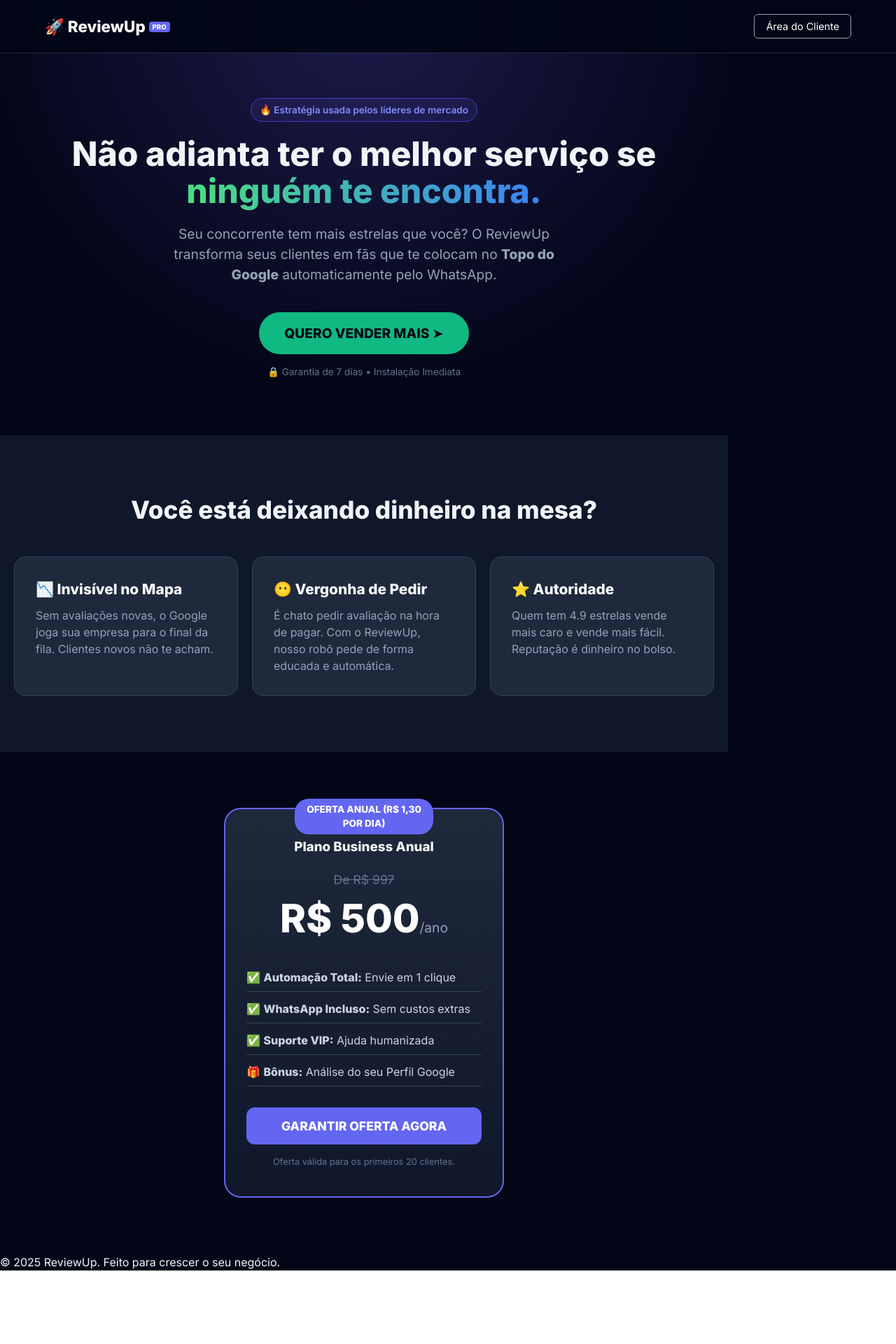
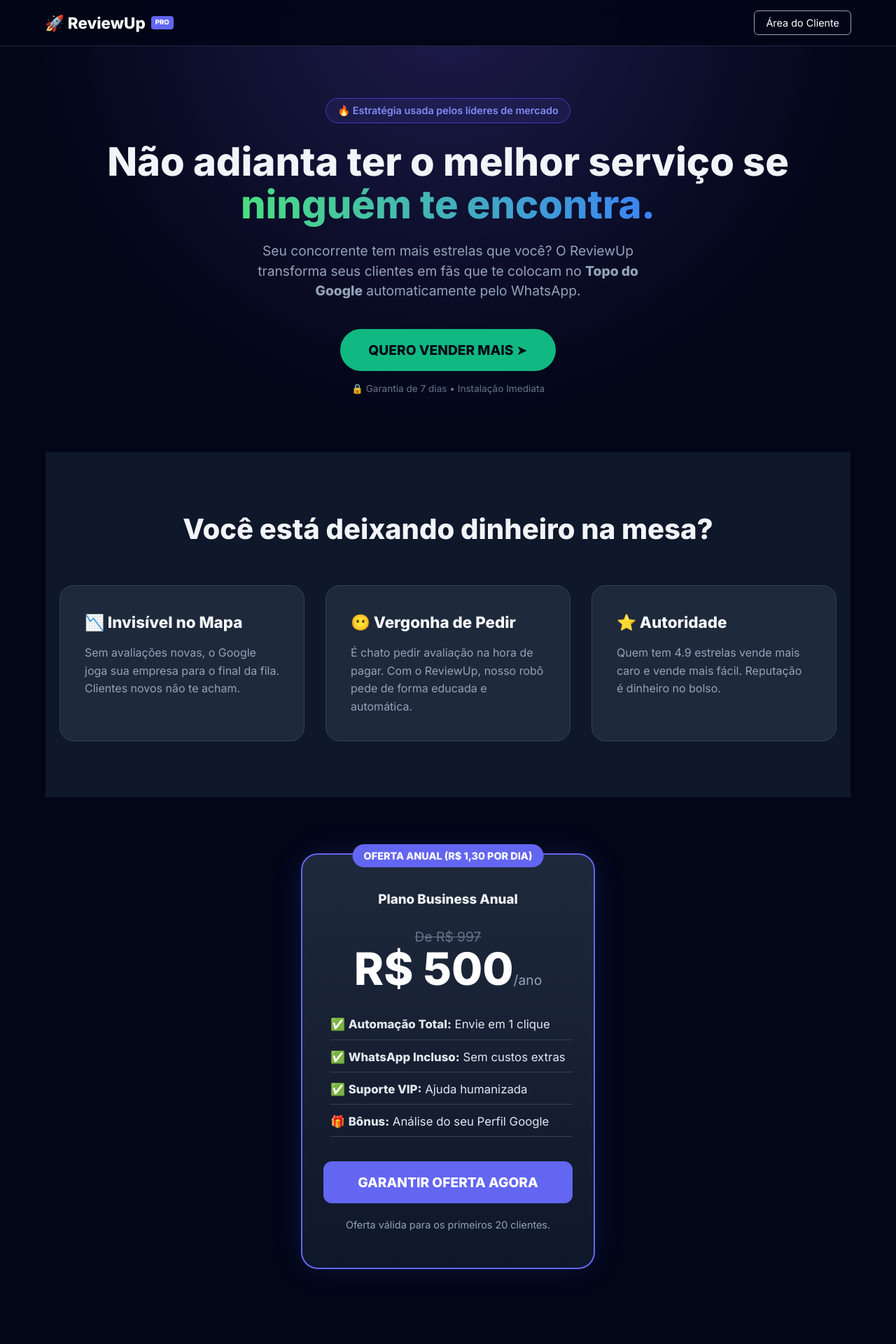
Before and after one commit to digitalburn/reviewup-sistema, a React (Vite) app in the folder web/: page / in a window 1280 px wide. Shown: the top 1920 px of the page at 70% size. Before the commit the page ends 1815 px from the top, so only its background shows below. Built offline with nearby package versions, Linux system fonts and the light colour scheme.

Commit message:
Ajuste de centralizacao Desktop e Mobile

```diff
--- a/web/src/App.css
+++ b/web/src/App.css
@@ -2,45 +2,57 @@
 @import url('https://fonts.googleapis.com/css2?family=Inter:wght@400;600;800&display=swap');
 
 * { box-sizing: border-box; margin: 0; padding: 0; }
+
 body {
   font-family: 'Inter', sans-serif;
-  background-color: #020617; /* Preto azulado chique */
+  background-color: #020617; /* Preto azulado */
   color: #f1f5f9;
   overflow-x: hidden;
+  /* Removi o display flex do body para evitar que o site fique 'de lado' no PC */
+  display: block;
 }
 
 /* --- NAVBAR --- */
 .navbar {
   display: flex; justify-content: space-between; align-items: center;
-  padding: 20px 5%; background: rgba(2, 6, 23, 0.9);
-  position: fixed; width: 100%; top: 0; z-index: 999; border-bottom: 1px solid #1e293b;
+  padding: 15px 5%;
+  background: rgba(2, 6, 23, 0.95);
+  position: fixed; width: 100%; top: 0; left: 0; z-index: 999;
+  border-bottom: 1px solid #1e293b;
+  backdrop-filter: blur(10px); /* Efeito de vidro chique */
 }
-.logo { font-size: 1.4rem; font-weight: 800; color: white; }
-.beta { background: #6366f1; font-size: 0.6rem; padding: 2px 5px; border-radius: 4px; vertical-align: middle; }
+.logo { font-size: 1.4rem; font-weight: 800; color: white; display: flex; align-items: center; gap: 8px; }
+.beta { background: #6366f1; font-size: 0.6rem; padding: 2px 6px; border-radius: 4px; text-transform: uppercase; }
 .btn-outline {
   background: transparent; border: 1px solid #94a3b8; color: #fff;
-  padding: 8px 16px; border-radius: 6px; cursor: pointer; font-size: 0.9rem;
+  padding: 8px 16px; border-radius: 6px; cursor: pointer; font-size: 0.9rem; transition: 0.3s;
 }
+.btn-outline:hover { border-color: #fff; background: rgba(255,255,255,0.1); }
 
-/* --- HERO --- */
+/* --- HERO SECTION --- */
 .hero-section {
-  padding: 140px 20px 80px; text-align: center;
+  padding: 140px 20px 80px;
+  text-align: center;
   background: radial-gradient(circle at 50% 0%, #1e1b4b 0%, #020617 70%);
+  width: 100%; /* Garante largura total */
+  display: flex; flex-direction: column; align-items: center; /* Centraliza tudo */
 }
+.hero-content { max-width: 800px; width: 100%; }
+
 .tag-destaque {
   background: rgba(99, 102, 241, 0.1); color: #818cf8; border: 1px solid #4338ca;
-  padding: 6px 12px; border-radius: 20px; font-size: 0.85rem; font-weight: 600;
-  display: inline-block; margin-bottom: 20px;
+  padding: 6px 16px; border-radius: 20px; font-size: 0.9rem; font-weight: 600;
+  display: inline-block; margin-bottom: 25px;
 }
-h1 { font-size: 3rem; line-height: 1.1; font-weight: 800; margin-bottom: 20px; }
+h1 { font-size: 3.5rem; line-height: 1.1; font-weight: 800; margin-bottom: 20px; }
 .destaque-texto {
   background: linear-gradient(to right, #4ade80, #3b82f6);
   -webkit-background-clip: text; color: transparent;
 }
-.subtitle { font-size: 1.2rem; color: #94a3b8; max-width: 600px; margin: 0 auto 40px; }
+.subtitle { font-size: 1.2rem; color: #94a3b8; max-width: 600px; margin: 0 auto 40px; padding: 0 10px; line-height: 1.5; }
 
 .btn-cta {
-  background: #10b981; color: #020617; border: none; padding: 18px 36px;
+  background: #10b981; color: #020617; border: none; padding: 18px 40px;
   font-size: 1.2rem; font-weight: 800; border-radius: 50px; cursor: pointer;
   box-shadow: 0 0 25px rgba(16, 185, 129, 0.3); transition: transform 0.2s;
 }
@@ -48,71 +60,119 @@
 .pulse { animation: pulse 2s infinite; }
 .small-text { margin-top: 15px; font-size: 0.85rem; color: #64748b; }
 
+/* --- NOVA SEÇÃO VISUAL (O Celular Fake) --- */
+.section-visual {
+  padding: 80px 20px; text-align: center; background: #0b1120;
+  width: 100%;
+  display: flex; flex-direction: column; align-items: center;
+}
+.section-visual h2 { font-size: 2rem; margin-bottom: 15px; max-width: 800px; }
+.visual-subtitle { color: #94a3b8; margin-bottom: 50px; font-size: 1.1rem; }
+
+.phone-mockup {
+  width: 320px; height: 600px; background: #000; border-radius: 45px;
+  border: 10px solid #334155; margin: 0 auto; position: relative; overflow: hidden;
+  box-shadow: 0 25px 60px rgba(0,0,0,0.6);
+}
+.phone-screen { height: 100%; background: #e5ddd5; /* Cor Zap Padrão */ }
+.whatsapp-header {
+  background: #008069; color: white; padding: 15px 20px; text-align: left; display: flex; align-items: center;
+  padding-top: 30px; /* Espaço para a "câmera" do celular */
+}
+.wa-avatar { background: #fff; width: 40px; height: 40px; border-radius: 50%; text-align: center; line-height: 40px; margin-right: 12px; font-size: 22px;}
+.wa-name { font-weight: bold; font-size: 1rem; }
+.wa-name span { font-weight: normal; font-size: 0.75rem; display: block; opacity: 0.8; }
+
+.chat-container { padding: 20px; display: flex; flex-direction: column; gap: 15px; }
+.message-bubble {
+  max-width: 85%; padding: 12px 15px; border-radius: 12px; position: relative; font-size: 0.95rem; text-align: left; color: #111827;
+  box-shadow: 0 1px 2px rgba(0,0,0,0.1); line-height: 1.4;
+}
+.received { background: #fff; align-self: flex-start; border-top-left-radius: 0; }
+.sent { background: #dcf8c6; align-self: flex-end; border-top-right-radius: 0; }
+.time { display: block; text-align: right; font-size: 0.7rem; color: #9ca3af; margin-top: 5px; }
+
 /* --- BENEFITS --- */
-.section-dark { padding: 80px 20px; text-align: center; background: #0f172a; }
-.section-dark h2 { font-size: 2.2rem; margin-bottom: 40px; }
-.grid-benefits { display: flex; flex-wrap: wrap; justify-content: center; gap: 20px; }
+.section-dark {
+  padding: 80px 20px; text-align: center; background: #0f172a; width: 100%;
+  display: flex; flex-direction: column; align-items: center;
+}
+.section-dark h2 { font-size: 2.5rem; margin-bottom: 50px; }
+.grid-benefits { display: flex; flex-wrap: wrap; justify-content: center; gap: 30px; max-width: 1200px; width: 100%; }
 .benefit-card {
-  background: #1e293b; padding: 30px; border-radius: 16px; width: 100%; max-width: 320px;
-  border: 1px solid #334155; text-align: left;
+  background: #1e293b; padding: 35px; border-radius: 20px; width: 100%; max-width: 350px;
+  border: 1px solid #334155; text-align: left; transition: transform 0.2s;
 }
-.benefit-card h3 { color: #f8fafc; margin-bottom: 10px; font-size: 1.3rem; }
-.benefit-card p { color: #94a3b8; font-size: 1rem; }
+.benefit-card:hover { transform: translateY(-5px); border-color: #6366f1; }
+.benefit-card h3 { color: #f8fafc; margin-bottom: 15px; font-size: 1.4rem; }
+.benefit-card p { color: #94a3b8; font-size: 1rem; line-height: 1.6; }
 
 /* --- PRICING --- */
-.section-pricing { padding: 80px 20px; background: #020617; display: flex; justify-content: center; }
+.section-pricing {
+  padding: 80px 20px 120px; background: #020617; width: 100%;
+  display: flex; justify-content: center;
+}
 .pricing-box {
   background: linear-gradient(180deg, #1e293b 0%, #0f172a 100%);
-  border: 2px solid #6366f1; border-radius: 24px; padding: 40px 30px;
-  width: 100%; max-width: 400px; text-align: center; position: relative;
+  border: 2px solid #6366f1; border-radius: 24px; padding: 50px 30px;
+  width: 100%; max-width: 420px; text-align: center; position: relative;
+  box-shadow: 0 0 40px rgba(99, 102, 241, 0.15);
 }
 .desconto-tag {
   position: absolute; top: -15px; left: 50%; transform: translateX(-50%);
-  background: #6366f1; color: white; padding: 5px 15px; border-radius: 20px;
-  font-weight: bold; font-size: 0.85rem; text-transform: uppercase;
+  background: #6366f1; color: white; padding: 6px 16px; border-radius: 20px;
+  font-weight: bold; font-size: 0.9rem; text-transform: uppercase; white-space: nowrap;
 }
-.price-container { margin: 20px 0; }
-.riscado { text-decoration: line-through; color: #64748b; display: block; font-size: 1.1rem; }
-.valor { font-size: 3.5rem; font-weight: 800; color: white; }
+.price-container { margin: 25px 0; }
+.riscado { text-decoration: line-through; color: #64748b; display: block; font-size: 1.2rem; }
+.valor { font-size: 4rem; font-weight: 800; color: white; line-height: 1; }
 .periodo { font-size: 1.2rem; color: #94a3b8; }
 
-.check-list { list-style: none; text-align: left; margin: 30px 0; }
-.check-list li { margin-bottom: 12px; font-size: 1rem; color: #cbd5e1; border-bottom: 1px solid #334155; padding-bottom: 8px; }
+.check-list { list-style: none; text-align: left; margin: 35px 0; padding-left: 10px; }
+.check-list li { margin-bottom: 12px; font-size: 1.05rem; color: #e2e8f0; border-bottom: 1px solid #334155; padding-bottom: 8px; }
 
 .btn-cta-full {
-  width: 100%; background: #6366f1; color: white; border: none; padding: 16px;
-  font-size: 1.1rem; font-weight: 800; border-radius: 12px; cursor: pointer;
+  width: 100%; background: #6366f1; color: white; border: none; padding: 18px;
+  font-size: 1.2rem; font-weight: 800; border-radius: 12px; cursor: pointer;
   transition: 0.3s;
 }
-.btn-cta-full:hover { background: #4f46e5; }
-.footer-price { margin-top: 15px; font-size: 0.8rem; color: #64748b; }
+.btn-cta-full:hover { background: #4f46e5; box-shadow: 0 0 20px rgba(99, 102, 241, 0.4); }
+.footer-price { margin-top: 20px; font-size: 0.9rem; color: #94a3b8; }
 
-/* --- PAINEL & LOGIN --- */
+/* --- FOOTER --- */
+.footer { padding: 40px 20px; text-align: center; background: #020617; border-top: 1px solid #1e293b; color: #64748b; width: 100%; }
+
+/* --- PAINEL (Área do Cliente) --- */
 .painel-container {
   min-height: 100vh; display: flex; align-items: center; justify-content: center; padding: 20px;
+  width: 100%;
 }
 .card {
-  background: white; color: #0f172a; padding: 30px; border-radius: 16px; width: 100%; max-width: 400px;
-  box-shadow: 0 20px 50px rgba(0,0,0,0.5); text-align: center;
+  background: white; color: #0f172a; padding: 40px 30px; border-radius: 20px; width: 100%; max-width: 420px;
+  box-shadow: 0 20px 60px rgba(0,0,0,0.5); text-align: center;
 }
-.card h2 { margin-bottom: 5px; color: #020617; }
-.card p { color: #64748b; margin-bottom: 20px; font-size: 0.9rem; }
+.card h2 { margin-bottom: 10px; color: #020617; font-size: 1.8rem; }
+.card p { color: #64748b; margin-bottom: 30px; font-size: 1rem; }
 .input-group { text-align: left; margin-bottom: 15px; }
-.input-group label { display: block; font-size: 0.85rem; font-weight: bold; color: #475569; margin-bottom: 5px; }
+.input-group label { display: block; font-size: 0.9rem; font-weight: 700; color: #334155; margin-bottom: 6px; }
 .card input {
-  width: 100%; padding: 12px; border: 2px solid #e2e8f0; border-radius: 8px; font-size: 16px; outline: none;
+  width: 100%; padding: 14px; border: 2px solid #e2e8f0; border-radius: 10px; font-size: 16px; outline: none; transition: 0.2s;
 }
-.card input:focus { border-color: #6366f1; }
+.card input:focus { border-color: #6366f1; background: #fff; }
 .btn-enviar {
-  width: 100%; padding: 16px; background: #10b981; border: none; border-radius: 8px;
-  color: white; font-weight: bold; font-size: 1rem; cursor: pointer; margin-top: 10px;
+  width: 100%; padding: 16px; background: #10b981; border: none; border-radius: 10px;
+  color: white; font-weight: 800; font-size: 1.1rem; cursor: pointer; margin-top: 15px;
+  transition: 0.2s;
 }
-.btn-voltar { background: none; border: none; color: #64748b; margin-top: 15px; cursor: pointer; text-decoration: underline; }
+.btn-enviar:hover { background: #059669; }
+.btn-voltar { background: none; border: none; color: #64748b; margin-top: 20px; cursor: pointer; text-decoration: underline; font-size: 0.9rem; }
 
-/* Celular */
+/* RESPONSIVO (Ajustes para Celular) */
 @media (max-width: 600px) {
   h1 { font-size: 2.2rem; }
-  .hero-section { padding-top: 100px; }
+  .hero-section { padding-top: 100px; padding-bottom: 40px; }
+  .section-visual h2, .section-dark h2 { font-size: 1.6rem; }
+  .phone-mockup { width: 100%; max-width: 300px; height: 500px; }
 }
 
 @keyframes pulse {
```
